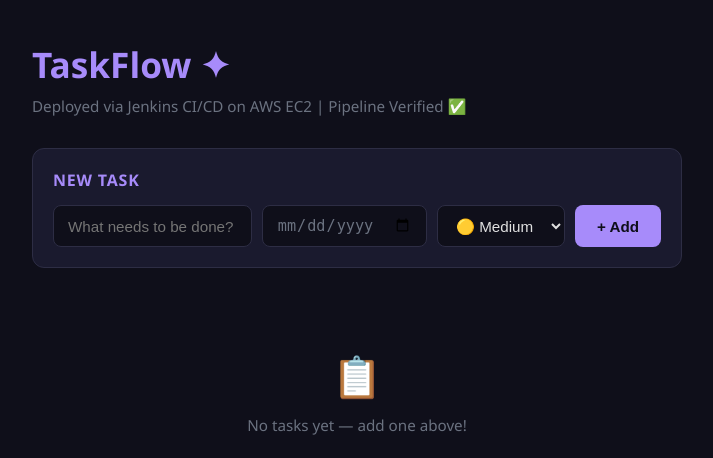
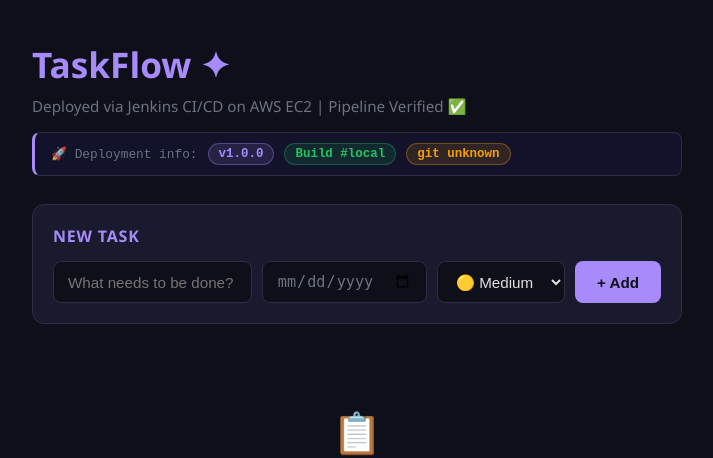
Before and after one commit to gmac109/DockJenk, a Flask app: page / in a window 1280 px wide. Shown: the top 458 px of the page, without its empty margins (283-996 px from the left). Run offline with Flask 3, Linux system fonts and the light colour scheme; data that the repository does not hold is empty; some libraries are stand-ins or nearby versions.

Commit message:
3 verify

```diff
--- a/app.py
+++ b/app.py
@@ -1,15 +1,18 @@
-from flask import Flask, render_template, request, redirect, url_for
+from flask import Flask, render_template, request, redirect, url_for, jsonify
 from flask_mysqldb import MySQL
 import os
 
 app = Flask(__name__)
-
 app.config['MYSQL_HOST'] = os.environ.get('MYSQL_HOST', 'mysql')
 app.config['MYSQL_USER'] = os.environ.get('MYSQL_USER', 'root')
 app.config['MYSQL_PASSWORD'] = os.environ.get('MYSQL_PASSWORD', 'root')
 app.config['MYSQL_DB'] = os.environ.get('MYSQL_DB', 'devops')
 
 mysql = MySQL(app)
+
+APP_VERSION  = os.environ.get('APP_VERSION', 'v1.0.0')
+BUILD_NUMBER = os.environ.get('BUILD_NUMBER', 'local')
+GIT_COMMIT   = os.environ.get('GIT_COMMIT', 'unknown')[:7]
 
 def init_db():
     cur = mysql.connection.cursor()
@@ -33,7 +36,7 @@ def index():
     cur.execute("SELECT * FROM tasks ORDER BY created_at DESC")
     tasks = cur.fetchall()
     cur.close()
-    return render_template('index.html', tasks=tasks)
+    return render_template('index.html', tasks=tasks, app_version=APP_VERSION, build_number=BUILD_NUMBER, git_commit=GIT_COMMIT)
 
 @app.route('/add', methods=['POST'])
 def add_task():
@@ -75,5 +78,9 @@ def delete_task(task_id):
 def health():
     return "OK", 200
 
+@app.route('/version')
+def version():
+    return jsonify({"version": APP_VERSION, "build_number": BUILD_NUMBER, "git_commit": GIT_COMMIT})
+
 if __name__ == "__main__":
     app.run(host='0.0.0.0', port=5000)
--- a/templates/index.html
+++ b/templates/index.html
@@ -29,9 +29,38 @@
 
         .subtitle {
             color: #6b7280;
-            margin-bottom: 32px;
+            margin-bottom: 16px;
             font-size: 0.95rem;
         }
+
+        .version-banner {
+            display: flex;
+            align-items: center;
+            gap: 10px;
+            flex-wrap: wrap;
+            background: #12122a;
+            border: 1px solid #2d2d44;
+            border-left: 3px solid #a78bfa;
+            border-radius: 8px;
+            padding: 10px 16px;
+            margin-bottom: 28px;
+            font-size: 0.8rem;
+            font-family: 'Courier New', monospace;
+            color: #6b7280;
+        }
+
+        .version-banner .pill {
+            display: inline-flex;
+            align-items: center;
+            padding: 3px 10px;
+            border-radius: 20px;
+            font-weight: 700;
+            font-size: 0.78rem;
+        }
+
+        .pill.version { background: #a78bfa22; color: #a78bfa; border: 1px solid #a78bfa55; }
+        .pill.build   { background: #22c55e22; color: #22c55e; border: 1px solid #22c55e55; }
+        .pill.commit  { background: #f59e0b22; color: #f59e0b; border: 1px solid #f59e0b55; }
 
         .add-form {
             background: #1a1a2e;
@@ -122,7 +151,6 @@
         }
 
         .task-card:hover { border-color: #a78bfa44; }
-
         .task-card.done { opacity: 0.5; }
 
         .task-card.done .task-title {
@@ -186,9 +214,9 @@
             vertical-align: middle;
         }
 
-        .badge.high { background: #ef444422; color: #ef4444; border: 1px solid #ef4444; }
+        .badge.high   { background: #ef444422; color: #ef4444; border: 1px solid #ef4444; }
         .badge.medium { background: #f59e0b22; color: #f59e0b; border: 1px solid #f59e0b; }
-        .badge.low { background: #22c55e22; color: #22c55e; border: 1px solid #22c55e; }
+        .badge.low    { background: #22c55e22; color: #22c55e; border: 1px solid #22c55e; }
 
         .empty {
             text-align: center;
@@ -205,7 +233,13 @@
         <h1>TaskFlow ✦</h1>
         <p class="subtitle">Deployed via Jenkins CI/CD on AWS EC2 | Pipeline Verified ✅</p>
 
-        <!-- Add Task Form -->
+        <div class="version-banner">
+            <span>🚀 Deployment info:</span>
+            <span class="pill version">{{ app_version }}</span>
+            <span class="pill build">Build #{{ build_number }}</span>
+            <span class="pill commit">git {{ git_commit }}</span>
+        </div>
+
         <div class="add-form">
             <h2>New Task</h2>
             <form action="/add" method="POST">
@@ -222,7 +256,6 @@
             </form>
         </div>
 
-        <!-- Task List -->
         <div class="task-list">
             {% if tasks %}
                 {% for task in tasks %}
```
